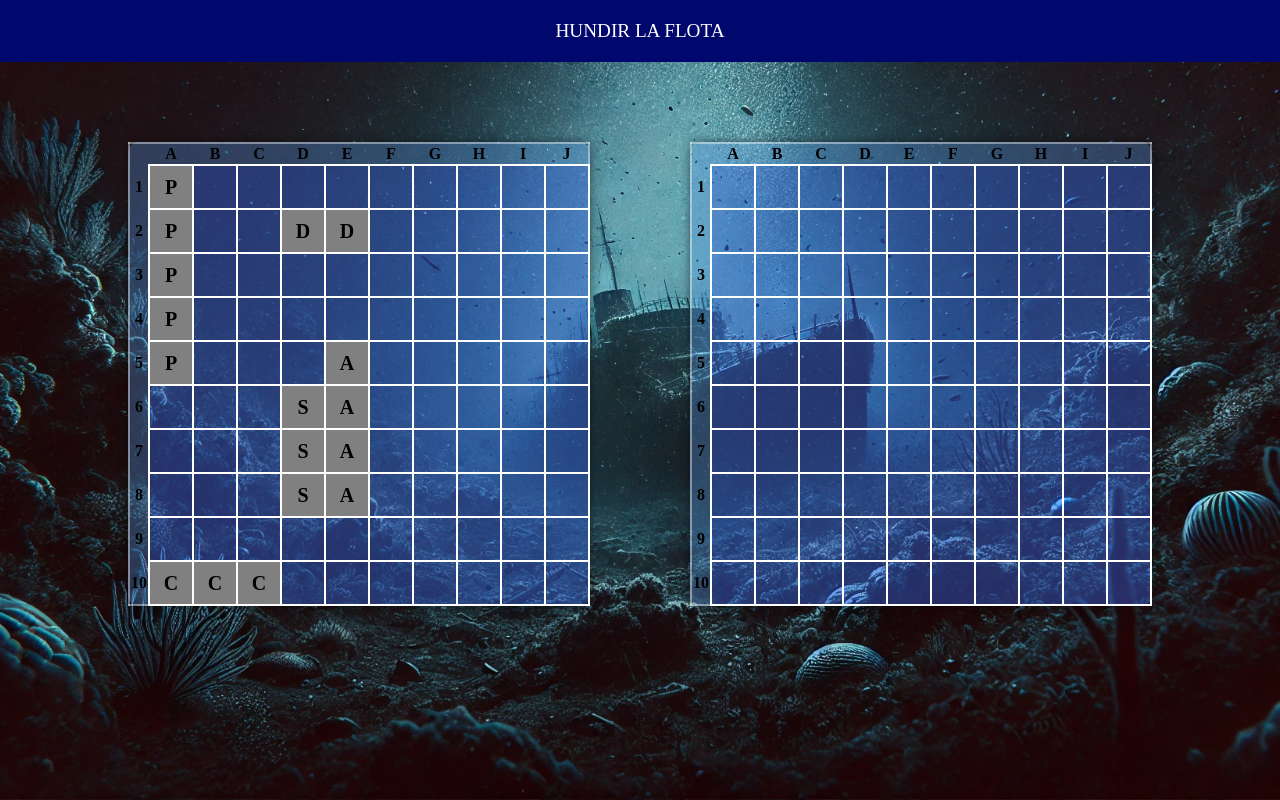
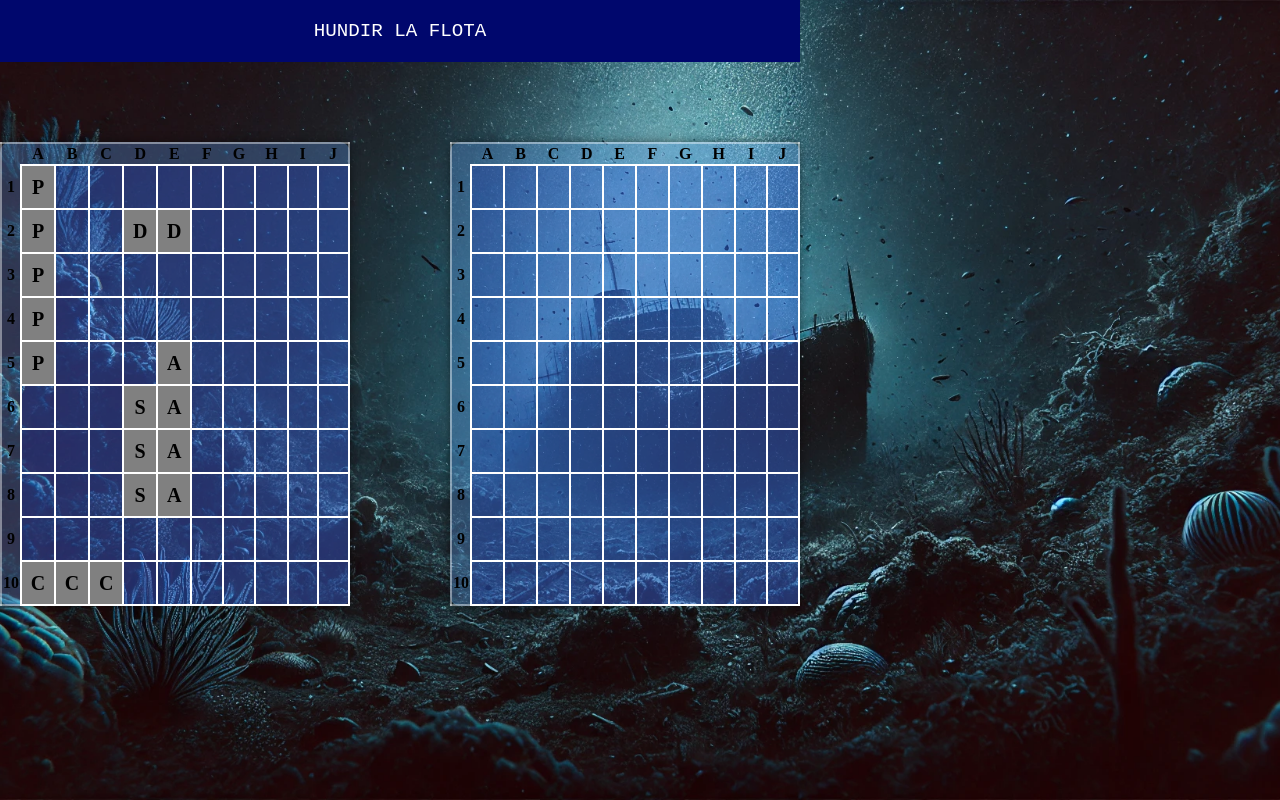
Before and after one commit to AsadSaidi/Pr02_HundirLaFlota, a plain HTML site: page index.html in a window 1280 px wide. Drawn offline with Linux system fonts and the light colour scheme.

Commit message:
24/03/2025

```diff
--- a/style.css
+++ b/style.css
@@ -45,7 +45,7 @@ td:hover {
 nav{
     display: flex;
     justify-content: center;
-    font-family: ;
+    font-family: 'Courier New', monospace;
     color: rgb(255, 255, 255);
     padding: 20px;
     background: #00076d;
@@ -62,4 +62,5 @@ body {
     background-repeat: no-repeat;
     height: 100vh;
     margin: 0;
+    max-width: 100vh;
 }
```
